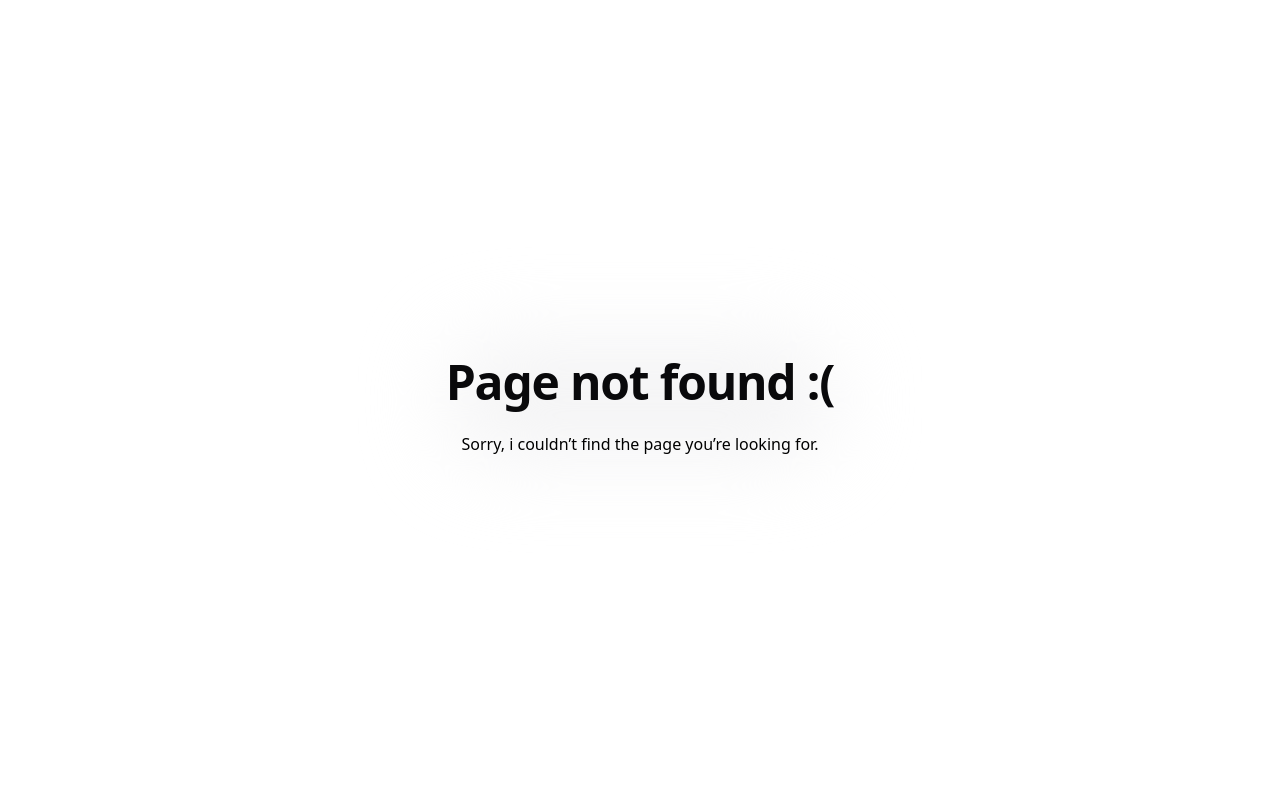
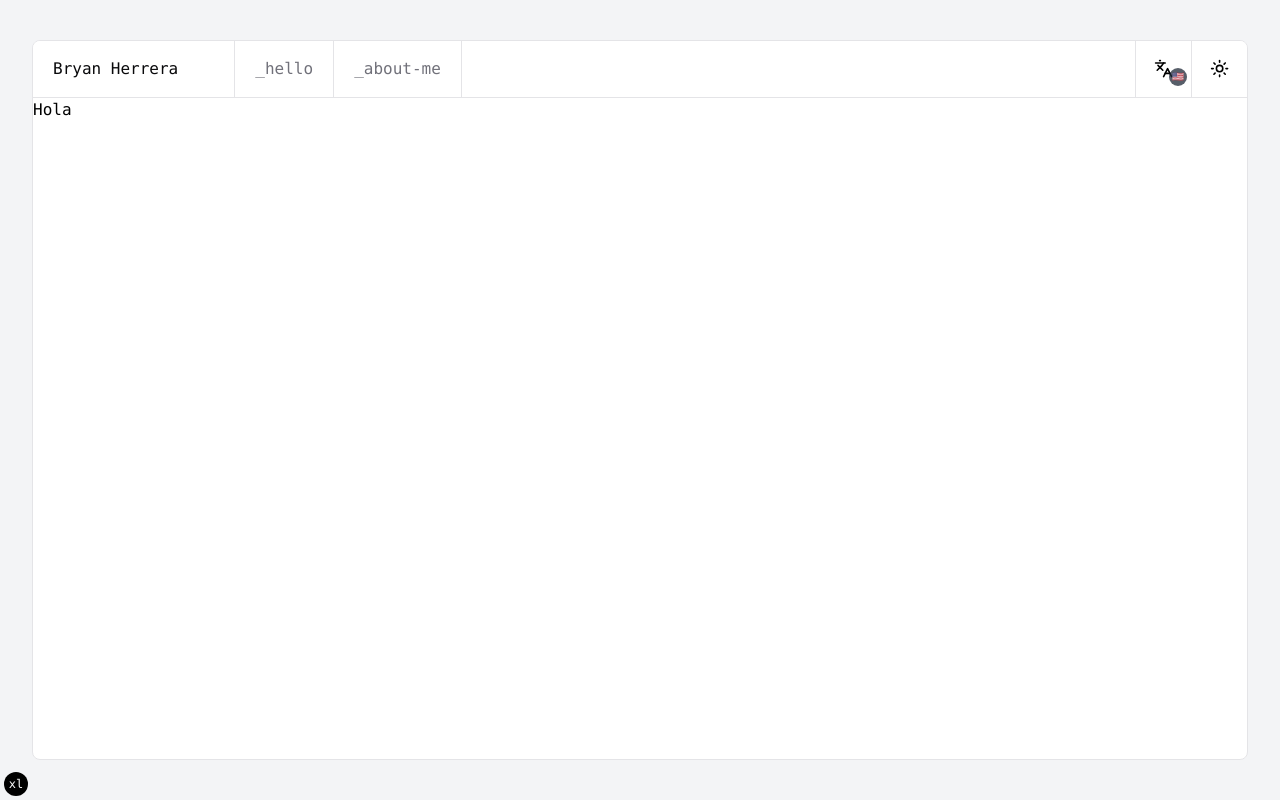
Before and after one commit to Bryan-Herrera-DEV/Bryan-Herrera-Portfolio-V5, a Next.js app: page /en/about in a window 1280 px wide. Before the commit this address had no page. Built offline with nearby package versions, Linux system fonts and the light colour scheme.

Commit message:
feat/refactor: agrega y mueve la logica de los lenguajes

```diff
--- /dev/null
+++ b/src/app/[locale]/about/page.tsx
@@ -0,0 +1,6 @@
+
+export default function About() {
+    return (
+        <p>Hola</p>
+    );
+}
--- a/src/components/molecules/language-toggle.tsx
+++ b/src/components/molecules/language-toggle.tsx
@@ -7,33 +7,27 @@ import {
 } from "@/components/atoms/dropdown-menu";
 import { LanguagesIcon, Moon } from "lucide-react";
 import { Button } from "@/components/atoms/button";
+import { LanguagePrefix, useRouteHelper } from "@/hooks/useRouteHelper";
 
 export const LanguageToggle = () => {
-  const changeLanguage = (language: string) => {
-    const newUrl = window.location.pathname.replace(
-      /^\/[a-z]{2}(\/|$)/,
-      `/${language}$1`
-    );
-    window.location.href = newUrl;
-  };
+  const { changeRoute, getActiveLanguage } = useRouteHelper();
 
   const LANGUAGE_FLAGS: Record<string, string> = {
-    es: "🇸🇪🇸",
-    en: "🇺🇸"
+    [LanguagePrefix.es]: "🇸🇪🇸",
+    [LanguagePrefix.en]: "🇺🇸",
   };
 
   const LANGUAGES: Record<string, string[]> = {
-    es: ["Español", "Spanish"],
-    en: ["Inglés", "English"]
-  }
-
-  const actualLanguage: string = window.location.pathname.slice(1, 3);
+    [LanguagePrefix.es]: ["Español", "Spanish"],
+    [LanguagePrefix.en]: ["Inglés", "English"],
+  };
 
   const getActualFlag = () => {
-    return LANGUAGE_FLAGS[actualLanguage];
-  }
+    return LANGUAGE_FLAGS[getActiveLanguage()];
+  };
 
-  const t = (key: string) => LANGUAGES[key][actualLanguage === "es" ? 0 : 1];
+  const t = (key: string) =>
+    LANGUAGES[key][getActiveLanguage() === LanguagePrefix.es ? 0 : 1];
 
   return (
     <DropdownMenu>
@@ -54,15 +48,15 @@ export const LanguageToggle = () => {
       <DropdownMenuContent align="end">
         <DropdownMenuItem
           data-umami-event="theme-toggle-light"
-          onClick={() => changeLanguage("es")}
+          onClick={() => changeRoute(LanguagePrefix.es)}
         >
-          🇸🇪🇸 {t("es")}
+          🇸🇪🇸 {t(LanguagePrefix.es)}
         </DropdownMenuItem>
         <DropdownMenuItem
           data-umami-event="theme-toggle-dark"
-          onClick={() => changeLanguage("en")}
-          >
-          🇺🇸 {t("en")}
+          onClick={() => changeRoute(LanguagePrefix.en)}
+        >
+          🇺🇸 {t(LanguagePrefix.en)}
         </DropdownMenuItem>
       </DropdownMenuContent>
     </DropdownMenu>
--- a/src/components/organisms/navbar/navbar.tsx
+++ b/src/components/organisms/navbar/navbar.tsx
@@ -4,12 +4,14 @@ import { LanguageToggle } from "@/components/molecules/language-toggle";
 import { ThemeToggle } from "@/components/molecules/theme-toggle";
 import Link from "next/link";
 import { NavbarMobileBtn } from "../navbar-mobile/navbar-mobile-btn";
+import { useRouteHelper } from "@/hooks/useRouteHelper";
 
 export const Navbar = () => {
+  const { getActiveLanguage } = useRouteHelper();
   return (
     <nav className="md:grid grid-cols-12 border-b flex items-center justify-between relative z-10 bg-background overflow-x-auto">
       <Link
-        href="/"
+        href={`/${getActiveLanguage()}`}
         className="md:border-r md:px-5 px-2.5 py-4 text-foreground md:col-span-3 lg:col-span-2 shrink-0 transition-colors"
       >
         Bryan Herrera
@@ -17,7 +19,7 @@ export const Navbar = () => {
       <div className="md:col-span-9 lg:col-span-10 flex items-center justify-between">
         <ul className="md:flex items-center divide-x w-max border-r hidden shrink-0">
           {navMenu.map((menu, i) => (
-            <NavLink key={i} href={menu.path}>
+            <NavLink key={i} href={`/${getActiveLanguage()}${menu.path}`}>
               {menu.name}
             </NavLink>
           ))}
@@ -37,10 +39,10 @@ export const navMenu = [
     name: "_hello",
     path: "/",
   },
-  // {
-  //   name: "_about-me",
-  //   path: "/about",
-  // },
+  {
+    name: "_about-me",
+    path: "/about",
+  },
   // {
   //   name: "_projects",
   //   path: "/projects",
--- /dev/null
+++ b/src/hooks/useRouteHelper.ts
@@ -0,0 +1,27 @@
+export enum LanguagePrefix {
+  es = "es",
+  en = "en",
+}
+export const useRouteHelper = () => {
+  const changeRoute = (language: LanguagePrefix) => {
+    const newUrl = window.location.pathname.replace(
+      /^\/[a-z]{2}(\/|$)/,
+      `/${language}$1`
+    );
+    window.location.href = newUrl;
+  };
+
+  const getActiveLanguage = (): LanguagePrefix => {
+    const path = window.location.pathname;
+    const match = path.match(/^\/([a-z]{2})(\/|$)/);
+    if (match) {
+      return match[1] as LanguagePrefix;
+    }
+    return LanguagePrefix.es;
+  };
+
+  return {
+    changeRoute,
+    getActiveLanguage
+  };
+};
```
